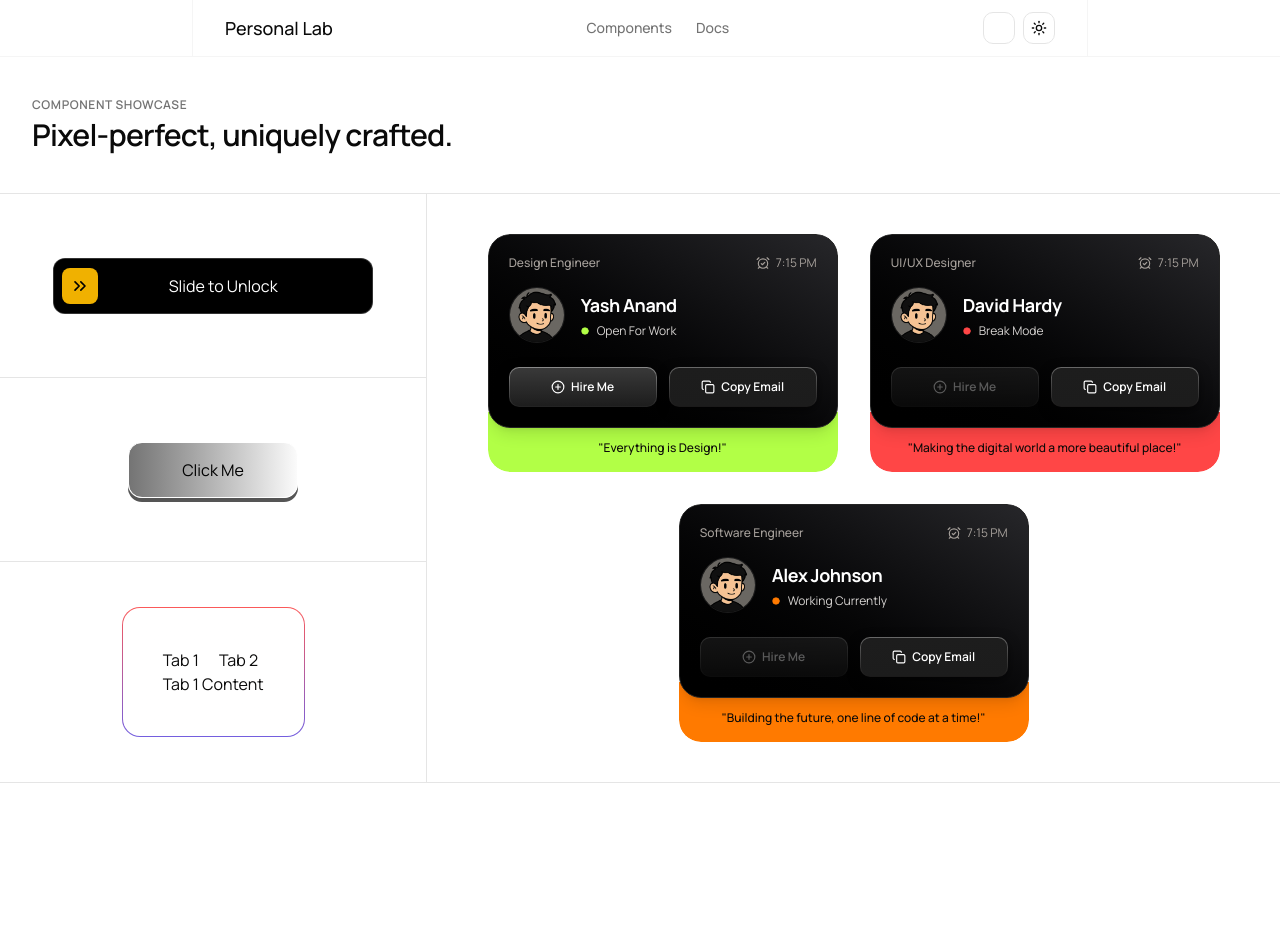
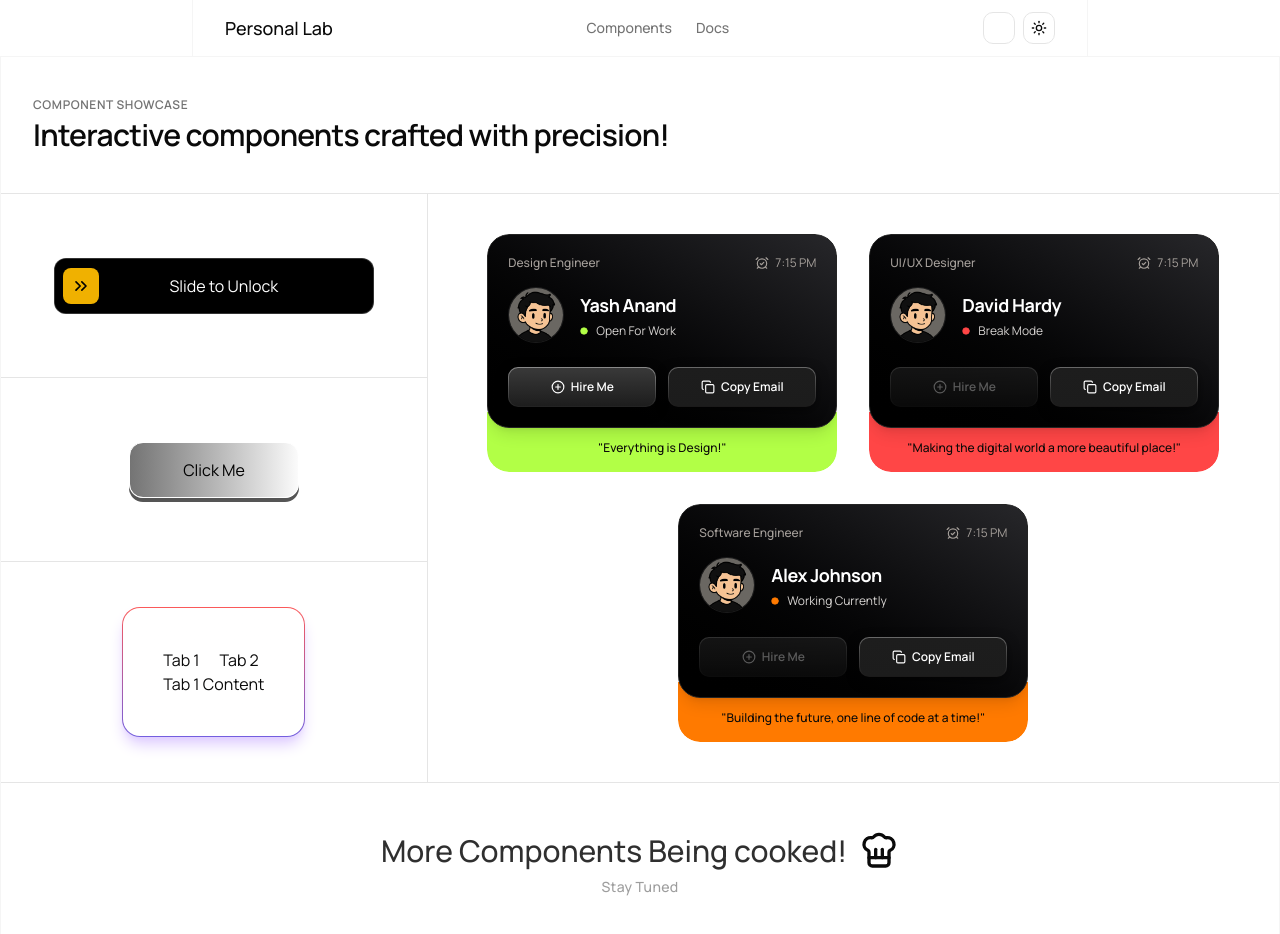
Before and after one commit to yashanand167/personal-lab, a Next.js app: page /Showcase in a window 1280 px wide. Shown: the top 934 px of the page. Before the commit the page ends 800 px from the top, so only its background shows below. Built offline with nearby package versions, Linux system fonts and the light colour scheme.

Commit message:
feat: redesign Showcase page layout and add styling enhancements to header and tabs

```diff
--- a/app/Showcase/page.tsx
+++ b/app/Showcase/page.tsx
@@ -5,6 +5,7 @@ import SlideButton from "@/components/Buttons/Slide-Button"
 import UserCard, { User } from "@/components/Cards/UserCard"
 import Header from "@/components/Header"
 import LiquidTabs from "@/components/Tabs/Liquid-Tabs"
+import { ChefHat } from "lucide-react"
 
 const user1Data: User = {
   firstName: "Yash",
@@ -44,16 +45,17 @@ export default function Showcase() {
     <div className="flex flex-col min-h-screen">
       <Header />
 
+      <main className="flex-1 max-w-7xl w-auto md:w-full mx-4 md:mx-auto border-x border-border/40 flex flex-col">
         {/* Page Header */}
-      <div className="max-w-7xl w-full mx-auto px-6 md:px-8 py-10 space-y-1">
+        <div className="w-full px-6 md:px-8 py-10 space-y-1">
           <p className="text-muted-foreground text-xs font-semibold uppercase tracking-wider">Component Showcase</p>
           <h1 className="text-2xl md:text-3xl font-semibold text-foreground tracking-tight">
-          Pixel-perfect, uniquely crafted.
+            Interactive components crafted with precision!
           </h1>
         </div>
 
         {/* Bento Column Layout Grid */}
-      <main className="max-w-7xl w-full mx-auto border-t border-b border-border bg-border flex flex-col md:flex-row gap-[1px]">
+        <div className="w-full border-t border-b border-border bg-border flex flex-col md:flex-row gap-[1px]">
           {/* Column 1: Controls & Interactive Buttons (1/3 Width) */}
           <div className="md:w-1/3 flex flex-col gap-[1px] bg-border">
             <div className="bg-background p-10 flex items-center justify-center min-h-[140px] flex-1">
@@ -75,7 +77,23 @@ export default function Showcase() {
               <UserCard user={user3Data} />
             </div>
           </div>
+        </div>
+
+        <div className="flex flex-col items-center justify-center py-12 gap-1.5 cursor-pointer group select-none">
+          <div className="flex items-center gap-3">
+            <h1 className="text-2xl sm:text-3xl font-medium text-foreground/85 group-hover:text-foreground transition-colors duration-200">
+              More Components Being cooked!
+            </h1>
+            <div className="transition-all duration-300 ease-out group-hover:scale-120 group-hover:-rotate-12">
+              <ChefHat className="text-foreground w-8 h-8 sm:w-10 sm:h-10" />
+            </div>
+          </div>
+          <p className="text-xs sm:text-sm text-muted-foreground/70 group-hover:text-muted-foreground/90 transition-colors duration-200 font-medium tracking-wide">
+            Stay Tuned
+          </p>
+        </div>
       </main>
+
     </div>
   )
 }
--- a/components/Header.tsx
+++ b/components/Header.tsx
@@ -19,7 +19,9 @@ export default function Header() {
 
   return (
     <header className="sticky top-0 z-50 w-full border-b border-border/40 bg-background/95 backdrop-blur supports-[backdrop-filter]:bg-background/60">
-      <div className="mx-4 md:mx-auto flex h-14 max-w-4xl w-auto md:w-full items-center justify-between px-4 sm:px-8 border-x border-border/40">
+      <div className={`mx-4 md:mx-auto flex h-14 w-auto md:w-full items-center justify-between px-4 sm:px-8 border-x border-border/40 ${
+        pathname === "/showcase" ? "max-w-7xl" : "max-w-4xl"
+      }`}>
         <div className="flex items-center gap-6 md:gap-10">
           <Link href="/" className="flex items-center space-x-2">
             <span className="font-sans font-medium inline-block text-lg">
--- a/components/Tabs/Liquid-Tabs.tsx
+++ b/components/Tabs/Liquid-Tabs.tsx
@@ -12,14 +12,16 @@ export default function LiquidTabs() {
 
     return (
         <div
-            className="p-10 rounded-2xl"
+            className="p-10 rounded-2xl shadow-lg shadow-[#DDCAFF] dark:shadow-[#735EDF]/15"
             style={{
                 border: "1px solid transparent",
                 background: "linear-gradient(var(--background), var(--background)) padding-box, linear-gradient(to bottom, #FB5959, #735EDF) border-box",
             }}
         >
             <motion.div className='flex gap-5'>
-                <div onClick={() => setTab('tab 1')}>
+                <div
+                className=''
+                onClick={() => setTab('tab 1')}>
                     <h1>Tab 1</h1>
                 </div>
 
```
Lines whose indentation alone changed are shown as unchanged.
